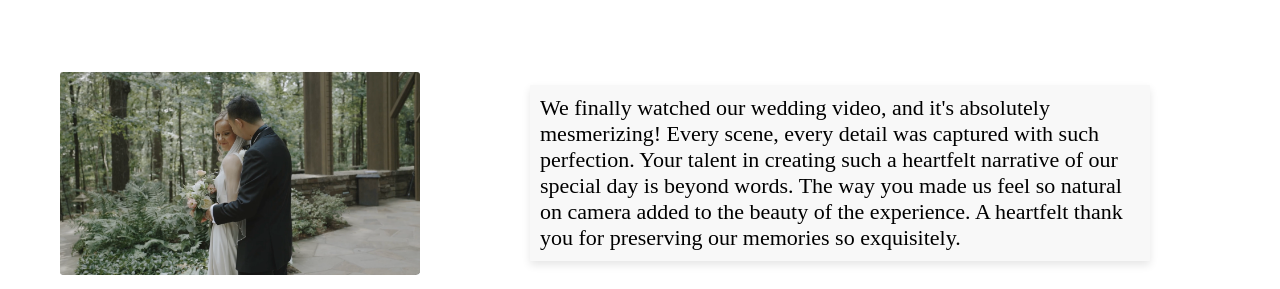
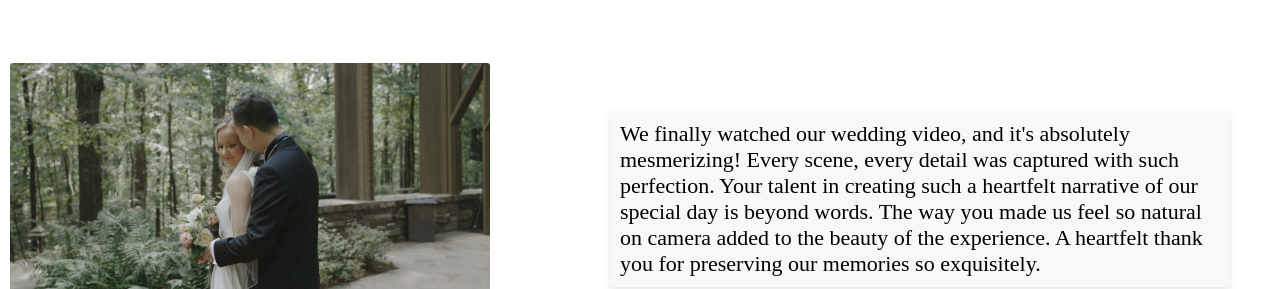
Before and after one commit to iphaminh/iphaminh, a React (Create React App) app: page /testimonial in a window 1280 px wide. Shown: the part 663-952 px from the top of the page. Built offline with nearby package versions, Linux system fonts and the light colour scheme; a web font is replaced by a local one.

Commit message:
adjust the gap for image and text

```diff
--- a/src/pages/Testimonials/Testimonials.css
+++ b/src/pages/Testimonials/Testimonials.css
@@ -13,16 +13,16 @@
   display: flex;
   align-items: center;
   margin-bottom: 40px;
-  margin-right: 90px; /* Adjust this value as needed */
+  margin-right: 10px; /* Adjust this value as needed */
   gap: 3px !important;  /* Space between the image and text */
 }
 
 /* Styles for the testimonial images */
 .testimonial-item img {
-  width: 360px; /* Adjust this value to set a fixed width */
+  width: 480px; /* Adjust this value to set a fixed width */
   height: auto; /* Maintain aspect ratio */
   border-radius: 3px; /* Optional: rounds the corners of the image */
-  margin-left: 20px; /* Add space between text and image */
+  margin-left: -30px; /* Add space between text and image */
 
 }
 
@@ -36,7 +36,7 @@
   background-color: #f8f8f8;
   padding: 10px;
   border-radius: 1px;
-  margin-left: 20px; /* Add space between text and image */
+  margin-left: -30px; /* Add space between text and image */
   flex: 1; /* Allows text block to fill the remaining space */
   box-shadow: 0 4px 8px rgba(0,0,0,0.1);
   font-size: 22px;
```
